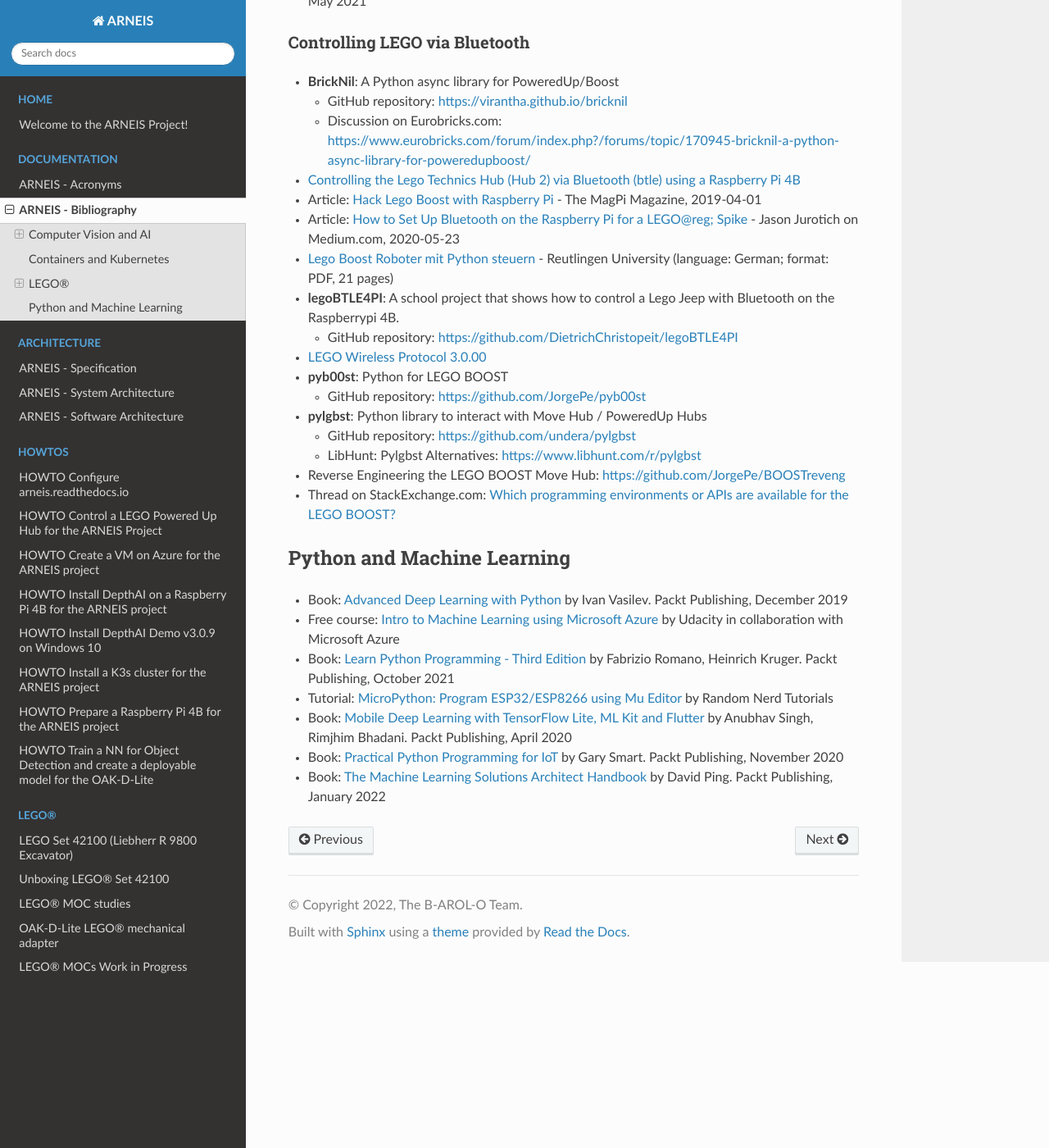
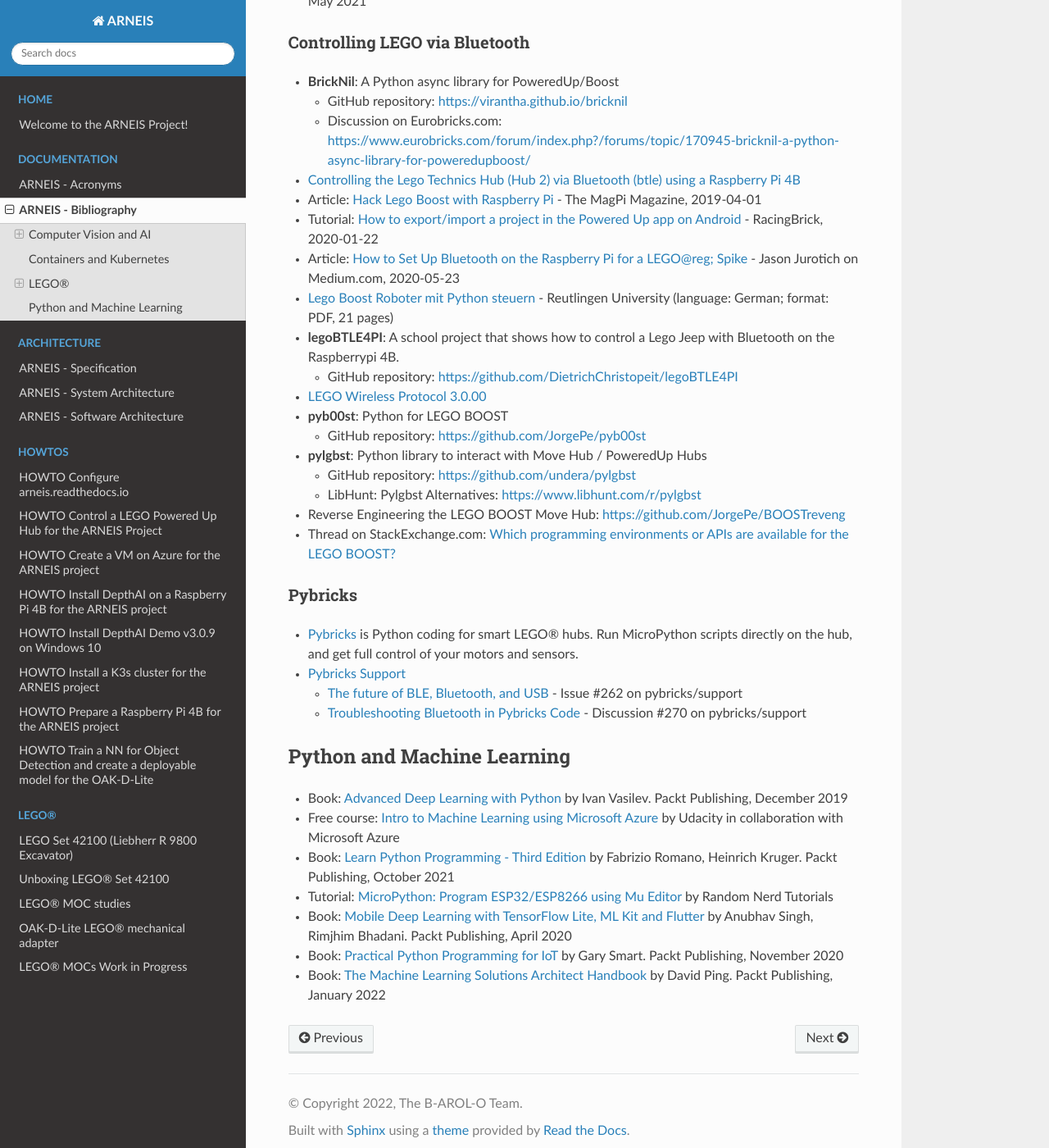
Before and after one commit to B-AROL-O/ARNEIS, a Sphinx documentation site: the page built from docs/bibliography.md, in a window 1280 px wide and 1400 px high, scrolled down 1160 px. Shown: the whole window at 82% size. Built offline with Sphinx 7.4.7 and the Read the Docs theme 2.0.0, drawn with Linux system fonts in a browser that asks for light colours.

Commit message:
Add section: Pybricks
Signed-off-by: Macario Gianpaolo <gmacario@gmail.com>

```diff
--- a/docs/bibliography.md
+++ b/docs/bibliography.md
@@ -41,6 +41,7 @@
   - Discussion on Eurobricks.com: <https://www.eurobricks.com/forum/index.php?/forums/topic/170945-bricknil-a-python-async-library-for-poweredupboost/>
 * [Controlling the Lego Technics Hub (Hub 2) via Bluetooth (btle) using a Raspberry Pi 4B](https://dietrichchristopeit.github.io/lego-pi-docs/#controlling-the-lego-technics-hub-hub-2-via-bluetooth-btle-using-a-rasperry-pi-4b)
 * Article: [Hack Lego Boost with Raspberry Pi](https://magpi.raspberrypi.com/articles/hack-lego-boost-with-raspberry-pi) - The MagPi Magazine, 2019-04-01
+* Tutorial: [How to export/import a project in the Powered Up app on Android](https://racingbrick.com/2020/01/how-to-export-import-a-project-in-the-powered-up-app-on-android/) - RacingBrick, 2020-01-22
 * Article: [How to Set Up Bluetooth on the Raspberry Pi for a LEGO@reg; Spike](https://medium.com/jj-innovative-results/how-to-set-up-bluetooth-on-the-raspberry-pi-for-a-lego-spike-61b137f98673) - Jason Jurotich on Medium.com, 2020-05-23
 * [Lego Boost Roboter mit Python steuern](https://www.tec.reutlingen-university.de/fileadmin/user_upload/Fakultaet_TEC/LegoBoostPython_V3_180618.pdf) - Reutlingen University (language: German; format: PDF, 21 pages)
 * **legoBTLE4PI**: A school project that shows how to control a Lego Jeep with Bluetooth on the Raspberrypi 4B.
@@ -54,6 +55,13 @@
 * Reverse Engineering the LEGO BOOST Move Hub: <https://github.com/JorgePe/BOOSTreveng>
 * Thread on StackExchange.com: [Which programming environments or APIs are available for the LEGO BOOST?](https://bricks.stackexchange.com/questions/10786/which-programming-environments-or-apis-are-available-for-the-lego-boost)
 
+### Pybricks
+
+* [Pybricks](https://pybricks.com/) is Python coding for smart LEGO® hubs. Run MicroPython scripts directly on the hub, and get full control of your motors and sensors.
+* [Pybricks Support](https://github.com/pybricks/support)
+  - [The future of BLE, Bluetooth, and USB](https://github.com/pybricks/support/issues/262) - Issue #262 on pybricks/support
+  - [Troubleshooting Bluetooth in Pybricks Code](https://github.com/pybricks/support/discussions/270) - Discussion #270 on pybricks/support
+
 ## Python and Machine Learning
 
 * Book: [Advanced Deep Learning with Python](https://www.packtpub.com/product/advanced-deep-learning-with-python/9781789956177) by Ivan Vasilev. Packt Publishing, December 2019
```
